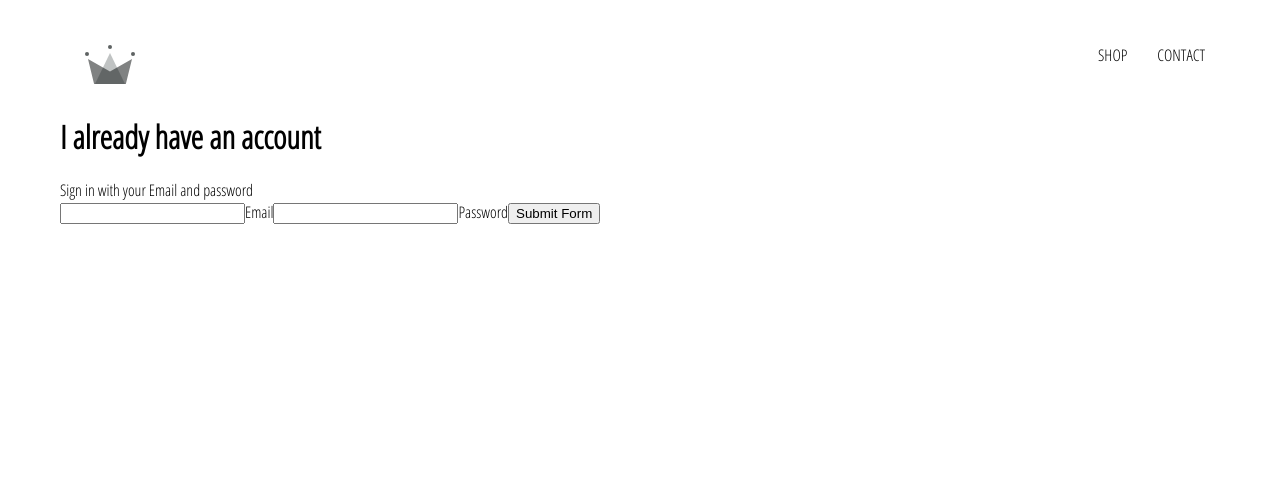
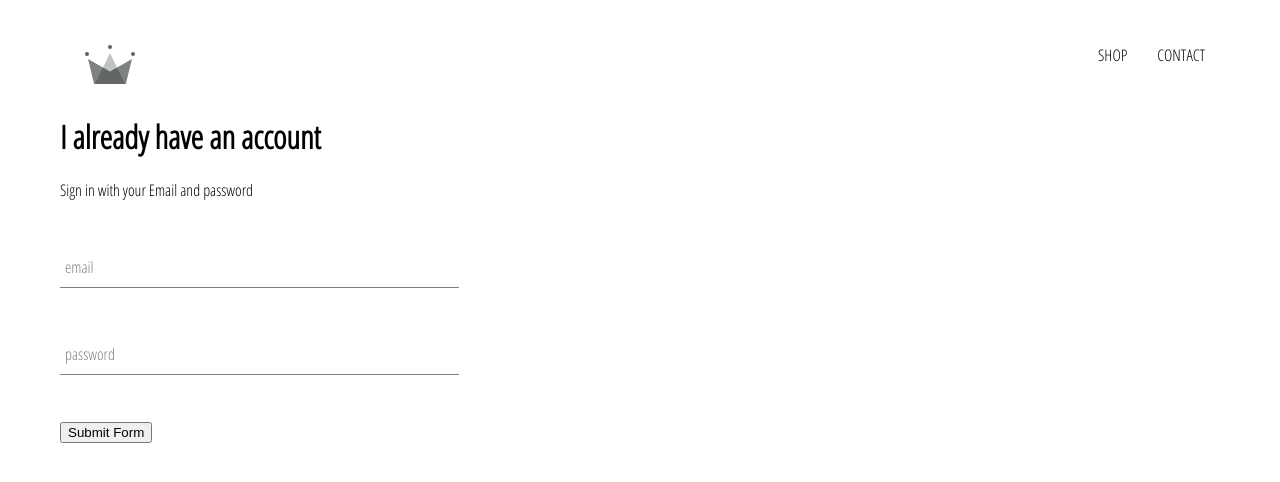
Before and after one commit to AmjadWebDev/E-commerce-crown, a React (Create React App) app: page /signin in a window 1280 px wide. Shown: the top 482 px of the page. Built offline with nearby package versions, Linux system fonts and the light colour scheme.

Commit message:
add form-input

```diff
--- /dev/null
+++ b/src/components/form-input/form-input.component.jsx
@@ -0,0 +1,10 @@
+import React from "react";
+import "./form-input.styles.scss";
+
+const FormInput = ({ handleChange, label, ...otherProps }) => (
+  <div className="group">
+    <input className="form-input" onChange={handleChange} {...otherProps} />
+    {label ? <label className={` ${otherProps.value.length ? "shrink" : ""} form-input-label `}>{label}</label> : null}
+  </div>
+);
+export default FormInput;
--- /dev/null
+++ b/src/components/form-input/form-input.styles.scss
@@ -0,0 +1,54 @@
+$sub-color: grey;
+$main-color: black;
+
+@mixin shrinkLabel {
+  top: -14px;
+  font-size: 12px;
+  color: $main-color;
+}
+
+.group {
+  position: relative;
+  margin: 45px 0;
+
+  .form-input {
+    background: none;
+    background-color: white;
+    color: $sub-color;
+    font-size: 18px;
+    padding: 10px 10px 10px 5px;
+    display: block;
+    width: 100%;
+    border: none;
+    border-radius: 0;
+    border-bottom: 1px solid $sub-color;
+    margin: 25px 0;
+
+    &:focus {
+      outline: none;
+    }
+
+    &:focus ~ .form-input-label {
+      @include shrinkLabel();
+    }
+  }
+
+  input[type="password"] {
+    letter-spacing: 0.3em;
+  }
+
+  .form-input-label {
+    color: $sub-color;
+    font-size: 16px;
+    font-weight: normal;
+    position: absolute;
+    pointer-events: none;
+    left: 5px;
+    top: 10px;
+    transition: 300ms ease all;
+
+    &.shrink {
+      @include shrinkLabel();
+    }
+  }
+}
--- a/src/components/sign-in/sign-in.component.jsx
+++ b/src/components/sign-in/sign-in.component.jsx
@@ -1,5 +1,6 @@
 import React from "react";
 import "./sign-in.styles.scss";
+import FormInput from "../form-input/form-input.component";
 
 class SignIn extends React.Component {
   constructor(props) {
@@ -26,10 +27,10 @@
         <h1>I already have an account</h1>
         <span>Sign in with your Email and password</span>
         <form onSubmit={this.handleSubmit}>
-          <input type="email" name="email" value={this.state.email} onChange={this.handleChange} required />
-          <label>Email</label>
-          <input type="password" name="password" value={this.state.password} onChange={this.handleChange} required />
-          <label>Password</label>
+          <FormInput type="email" name="email" value={this.state.email} label="email" handleChange={this.handleChange} required />
+
+          <FormInput type="password" name="password" value={this.state.password} label="password" handleChange={this.handleChange} required />
+
           <input type="submit" value="Submit Form" />
         </form>
       </div>
--- a/src/components/sign-in/sign-in.styles.scss
+++ b/src/components/sign-in/sign-in.styles.scss
@@ -0,0 +1,3 @@
+.sign-in {
+  width: 30vw;
+}
```
Also changed, not shown: 1 other file (tests, documents, lock files or other folders).
